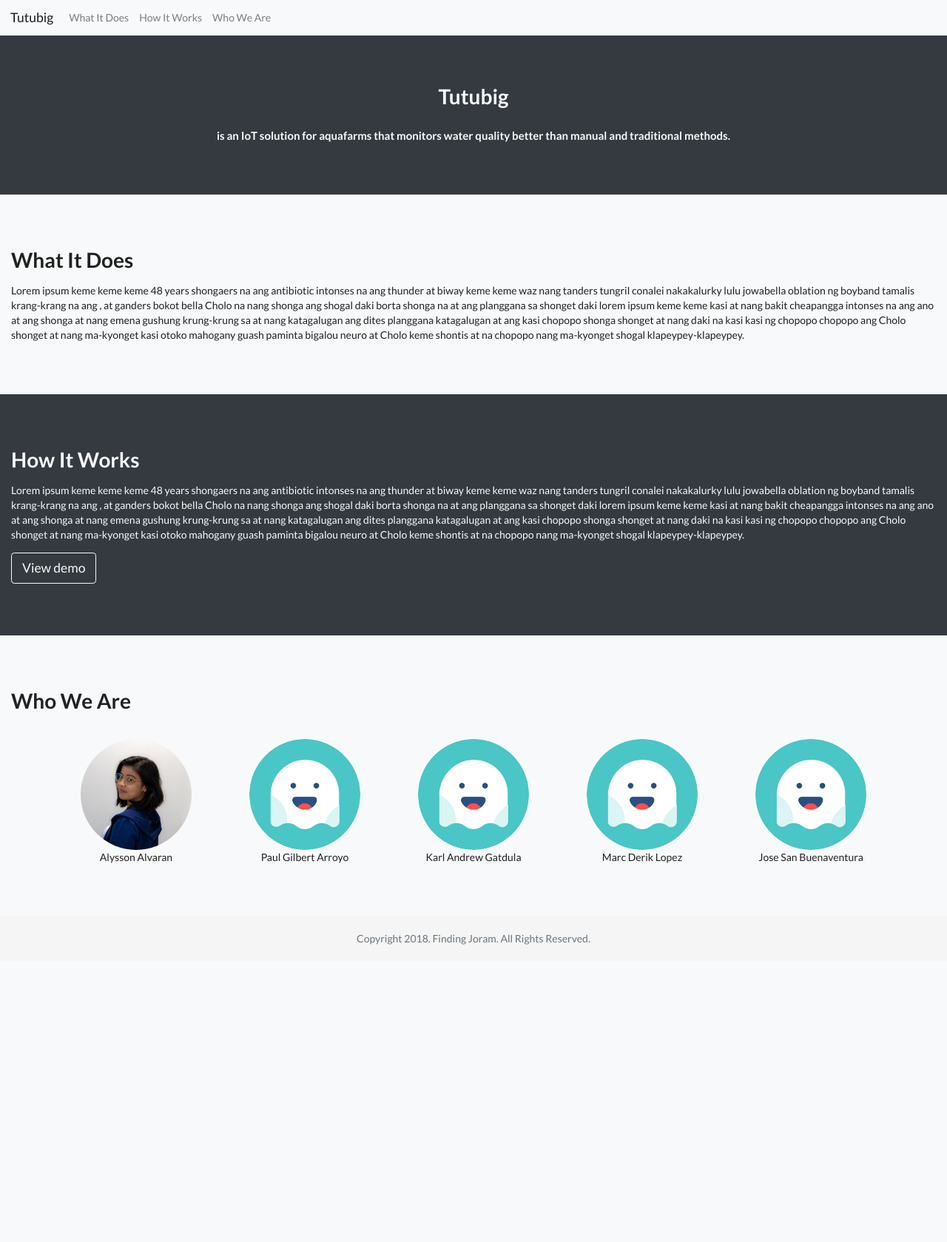
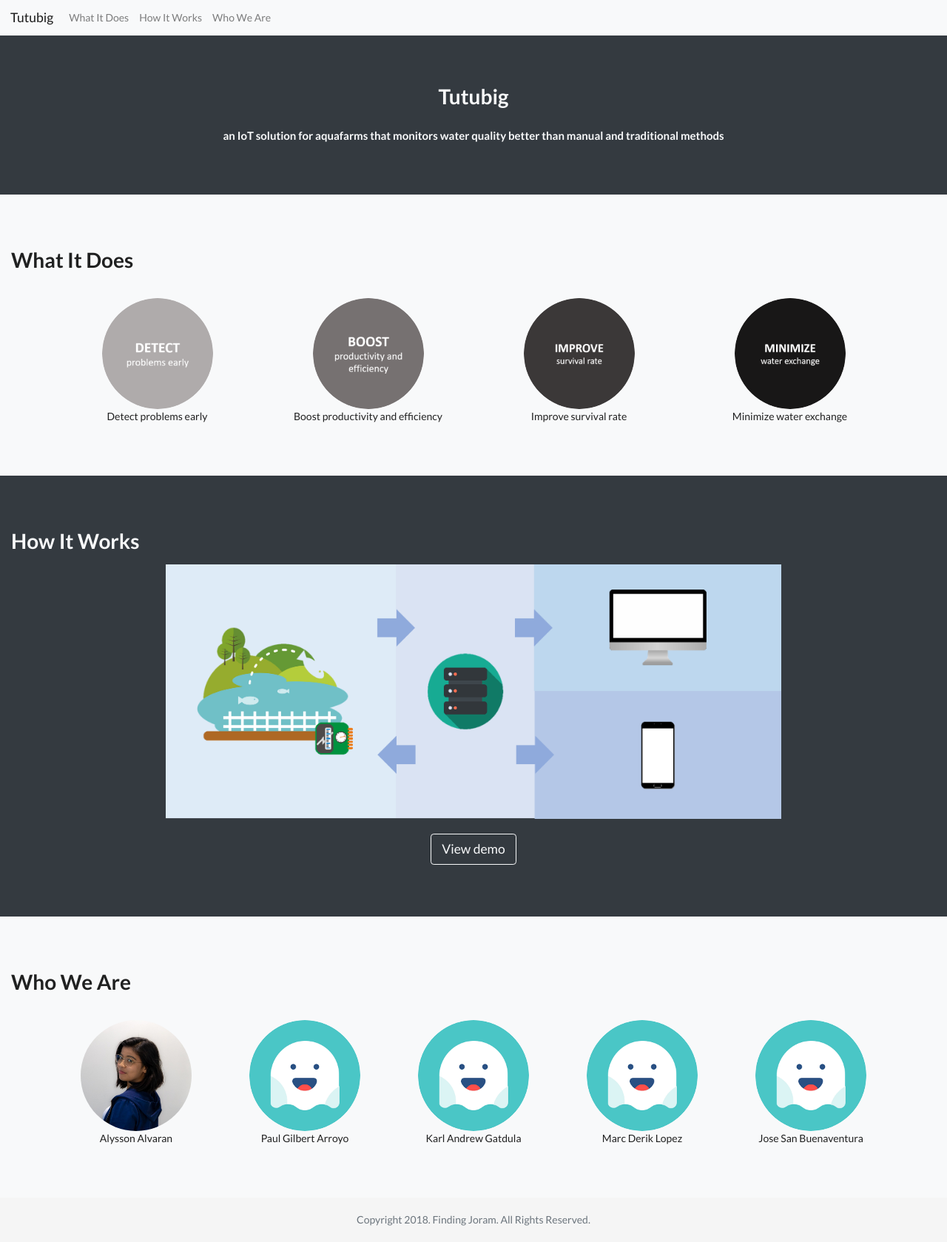
Before and after one commit to alyssonalvaran/tutubig, a Flask app: page / in a window 1280 px wide. Shown: the whole page at 74% size. Before the commit the page ends 1277 px from the top, so only its background shows below. Run offline with Flask 2, Linux system fonts and the light colour scheme; some libraries are stand-ins or nearby versions.

Commit message:
Add home page content

```diff
--- a/app.py
+++ b/app.py
@@ -27,7 +27,29 @@ def home():
 			"filename": "temp.png"
 		}
 	]
-	filelocation = "/static/img/members/"
+	members_filelocation = "/static/img/members/"
+
+	features = [
+		{
+			"name": "Detect problems early",
+			"filename": "detect-problems-early.png"
+		},
+		{
+			"name": "Boost productivity and efficiency",
+			"filename": "boost-productivity-and-efficiency.png"
+		},
+		{
+			"name": "Improve survival rate",
+			"filename": "improve-survival-rate.png"
+		},
+		{
+			"name": "Minimize water exchange",
+			"filename": "minimize-water-exchange.png"
+		}
+	]
+	features_filelocation = "/static/img/features/"
+
+	process = "/static/img/process.png"
 
 	return render_template('home.html', **locals())
 
--- a/static/css/home.css
+++ b/static/css/home.css
@@ -11,6 +11,9 @@
     height: 150px;
     border-radius: 50%;
 }
+.process {
+    width: 75%;
+}
 .footer {
     width: 100%;
     height: 60px;
--- a/templates/home.html
+++ b/templates/home.html
@@ -22,33 +22,46 @@
     </ul>
 </nav>
 
-<div id="features" class="container-fluid bg-dark text-light section top text-center">
+<div id="title" class="container-fluid bg-dark text-light section top text-center">
     <h1>Tutubig</h1>
     <h4>
-        is an IoT solution for aquafarms that monitors water quality  better than manual and traditional methods.
+        an IoT solution for aquafarms that monitors water quality  better than manual and traditional methods
     </h4>
 </div>
-<div id="process" class="container-fluid bg-light section">
+<div id="features" class="container-fluid bg-light section">
     <h1>What It Does</h1>
-    <p>
-        Lorem ipsum keme keme keme 48 years shongaers na ang antibiotic intonses na ang thunder at biway keme keme waz nang tanders tungril conalei nakakalurky lulu jowabella oblation ng boyband tamalis krang-krang na ang , at ganders bokot bella Cholo na nang shonga ang shogal daki borta shonga na at ang planggana sa shonget daki lorem ipsum keme keme kasi at nang bakit cheapangga intonses na ang ano at ang shonga at nang emena gushung krung-krung sa at nang katagalugan ang dites planggana katagalugan at ang kasi chopopo shonga shonget at nang daki na kasi kasi ng chopopo chopopo ang Cholo shonget at nang ma-kyonget kasi otoko mahogany guash paminta bigalou neuro at Cholo keme shontis at na chopopo nang ma-kyonget shogal klapeypey-klapeypey.
-    </p>
+    <br/>
+    <div class="container">
+        <div class="row text-center">
+            {% for feature in features %}
+                <div class="col-sm">
+                    <img src="{{ features_filelocation }}{{ feature['filename'] }}" alt="{{ feature['name'] }}" class="avatar">
+                    <p>{{ feature['name'] }}</p>
+                </div>
+            {% endfor %}
+        </div>
+    </div>
 </div>
-<div id="team" class="container-fluid bg-dark text-light section">
+<div id="process" class="container-fluid bg-dark text-light section">
     <h1>How It Works</h1>
-    <p>
-        Lorem ipsum keme keme keme 48 years shongaers na ang antibiotic intonses na ang thunder at biway keme keme waz nang tanders tungril conalei nakakalurky lulu jowabella oblation ng boyband tamalis krang-krang na ang , at ganders bokot bella Cholo na nang shonga ang shogal daki borta shonga na at ang planggana sa shonget daki lorem ipsum keme keme kasi at nang bakit cheapangga intonses na ang ano at ang shonga at nang emena gushung krung-krung sa at nang katagalugan ang dites planggana katagalugan at ang kasi chopopo shonga shonget at nang daki na kasi kasi ng chopopo chopopo ang Cholo shonget at nang ma-kyonget kasi otoko mahogany guash paminta bigalou neuro at Cholo keme shontis at na chopopo nang ma-kyonget shogal klapeypey-klapeypey.
-    </p>
-    <a class="btn btn-outline-light btn-lg" href="demo" target="_blank">View demo</a>
+    <div class="container">
+        <div class="row text-center">
+            <div class="col">
+                <img src="{{ process }}" alt="process" class="process">
+                <br /><br />
+                <a class="btn btn-outline-light btn-lg" href="demo" target="_blank">View demo</a>
+            </div>
+        </div>
+    </div>
 </div>
-<div id="section4" class="container-fluid bg-light section">
+<div id="team" class="container-fluid bg-light section">
     <h1>Who We Are</h1>
     <br/>
     <div class="container">
         <div class="row text-center">
             {% for member in members %}
                 <div class="col-sm">
-                    <img src="{{ filelocation }}{{ member['filename'] }}" alt="{{ member['name'] }}" class="avatar">
+                    <img src="{{ members_filelocation }}{{ member['filename'] }}" alt="{{ member['name'] }}" class="avatar">
                     <p>{{ member['name'] }}</p>
                 </div>
             {% endfor %}
```
Also changed, not shown: static/img/features/boost-productivity-and-efficiency.png (added), static/img/features/detect-problems-early.png (added), static/img/features/improve-survival-rate.png (added), static/img/features/minimize-water-exchange.png (added), static/img/process.png (added).
